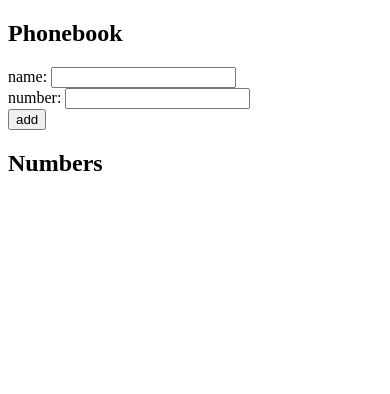
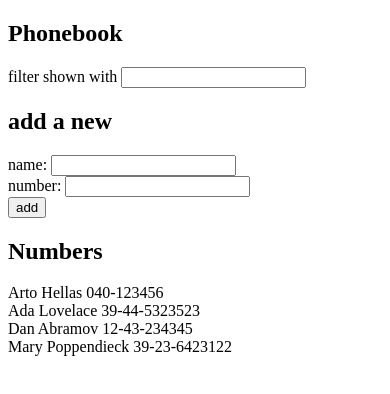
Before and after one commit to tonyjleal/full-stack-open-2023, a React (Vite) app in the folder part2/phonebook/: page / in a window 390 px wide. Shown: the top 394 px of the page. Built offline with nearby package versions, Linux system fonts and the light colour scheme.

Commit message:
2.9*: The phonebook step 4

```diff
--- a/part2/phonebook/src/App.jsx
+++ b/part2/phonebook/src/App.jsx
@@ -1,7 +1,14 @@
 import React, { useState } from 'react'
 
 const App = () => {
-  const [ persons, setPersons ] = useState([])
+  const [ persons, setPersons ] = useState([
+    { name: 'Arto Hellas', number: '040-123456' },
+    { name: 'Ada Lovelace', number: '39-44-5323523' },
+    { name: 'Dan Abramov', number: '12-43-234345' },
+    { name: 'Mary Poppendieck', number: '39-23-6423122' }
+  ])
+  const [personsToShow, setPersonsToShow ] = useState(persons)
+  const [ filterName, setFilterName] = useState('')
   const [ newName, setNewName ] = useState('')
   const [ newNumber, setNewNumber ] = useState('')
 
@@ -12,6 +19,12 @@ const App = () => {
 
   const handleNewNumber = (event) => {
     setNewNumber(event.target.value)
+  }
+
+  const handleFilterName = (event) => {
+    const search = event.target.value
+    setFilterName(search)
+    setPersonsToShow(persons.filter(person => person.name.toLowerCase().includes(search.toLowerCase())))
   }
 
   const handleAddPerson = (event) => {
@@ -36,9 +49,16 @@ const App = () => {
   }
 
 
+
   return (
     <div>
       <h2>Phonebook</h2>
+
+      <div>
+        filter shown with <input type="text" value={filterName} onChange={handleFilterName} />
+      </div>
+
+      <h2>add a new</h2>
       <form onSubmit={handleAddPerson}>
         <div>
           name: <input value={newName} onChange={handleNewName}/>
@@ -53,7 +73,7 @@ const App = () => {
       <h2>Numbers</h2>
       <div>
           {
-            persons.map(
+            personsToShow.map(
               person  => <div key={person.name}>{person.name} {person.number}</div>
             )
           }
```
